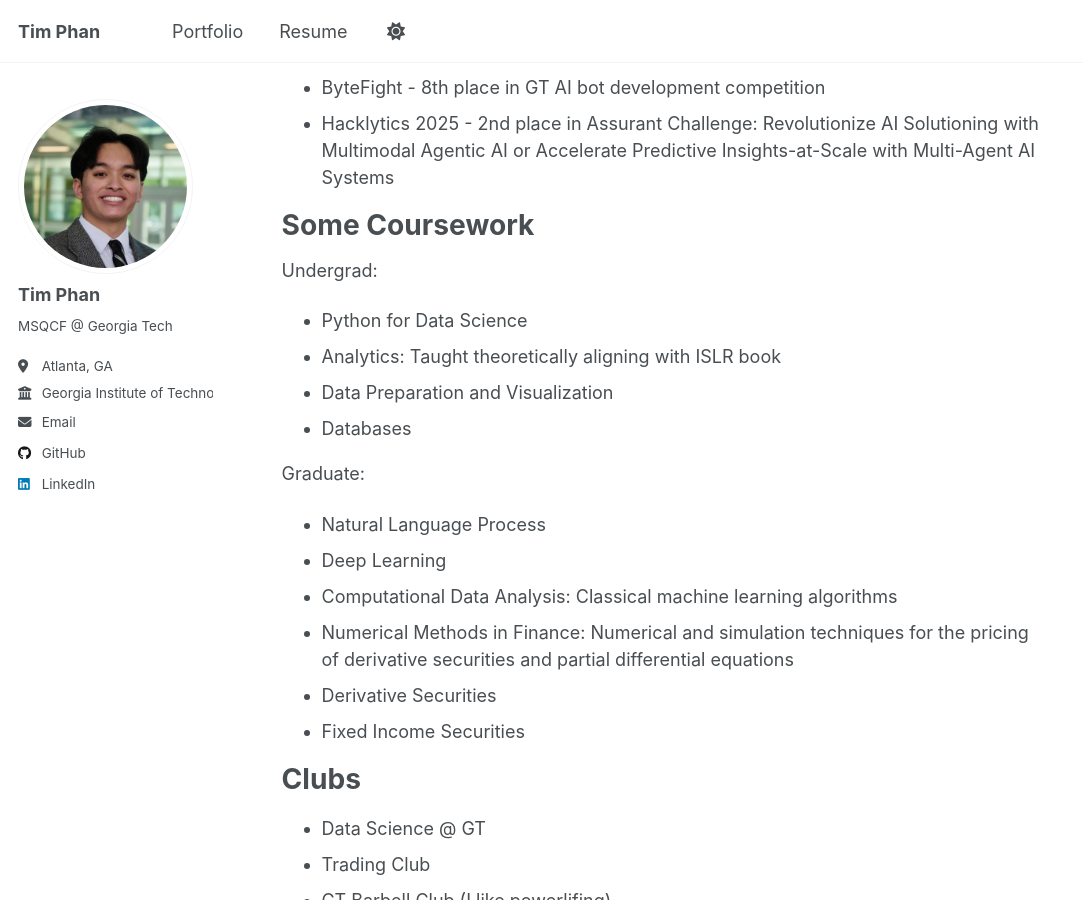
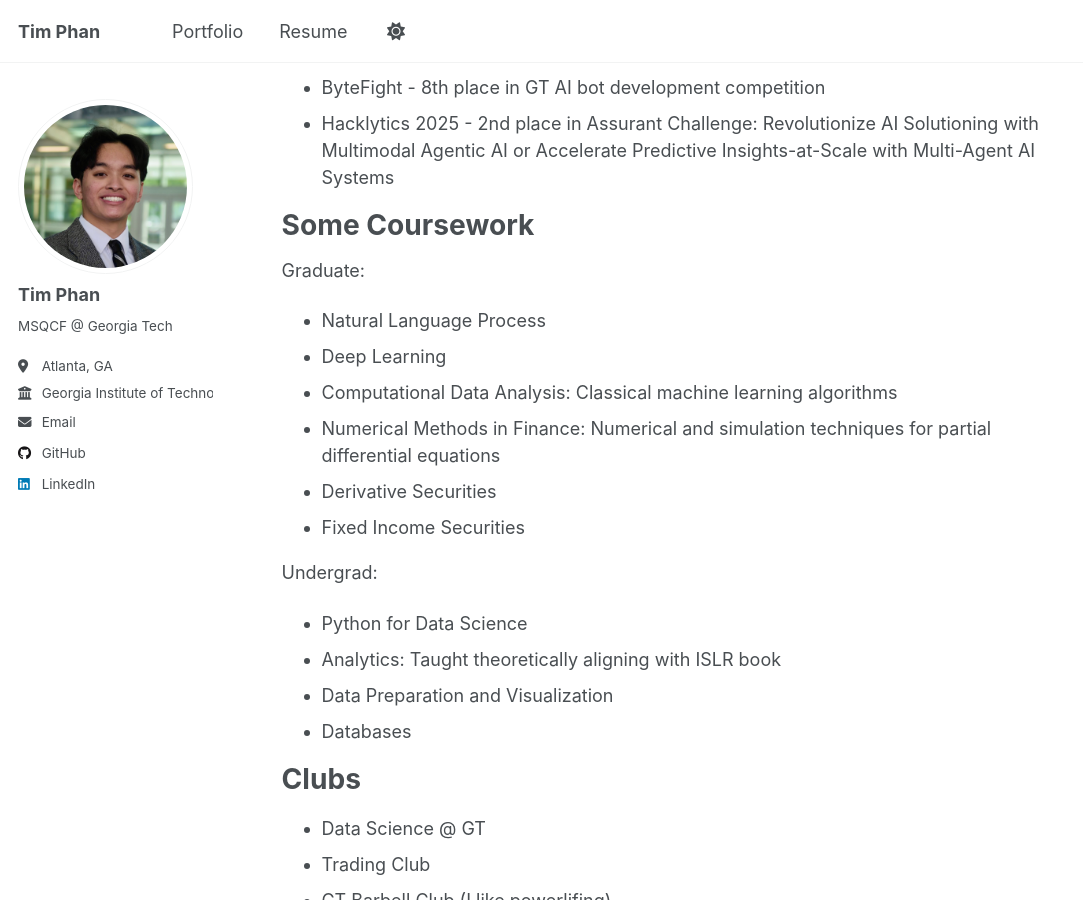
Before and after one commit to phanmtim/phanmtim.github.io, a Jekyll site: the page built from _pages/about.md, in a window 1280 px wide and 900 px high, scrolled down 495 px. Shown: the whole window, without its empty margins (0-1083 px from the left). Built offline with Jekyll 4.4.1, drawn with Linux system fonts in a browser that asks for light colours.

Commit message:
move grad up

```diff
--- a/_pages/about.md
+++ b/_pages/about.md
@@ -20,19 +20,19 @@ Recently
 
 Some Coursework
 ======
+Graduate:
+- Natural Language Process
+- Deep Learning
+- Computational Data Analysis: Classical machine learning algorithms
+- Numerical Methods in Finance: Numerical and simulation techniques for partial differential equations
+- Derivative Securities
+- Fixed Income Securities
+
 Undergrad:
 - Python for Data Science
 - Analytics: Taught theoretically aligning with ISLR book
 - Data Preparation and Visualization
 - Databases
-
-Graduate:
-- Natural Language Process
-- Deep Learning
-- Computational Data Analysis: Classical machine learning algorithms
-- Numerical Methods in Finance: Numerical and simulation techniques for the pricing of derivative securities and partial differential equations
-- Derivative Securities
-- Fixed Income Securities
 
 Clubs
 ======
```
